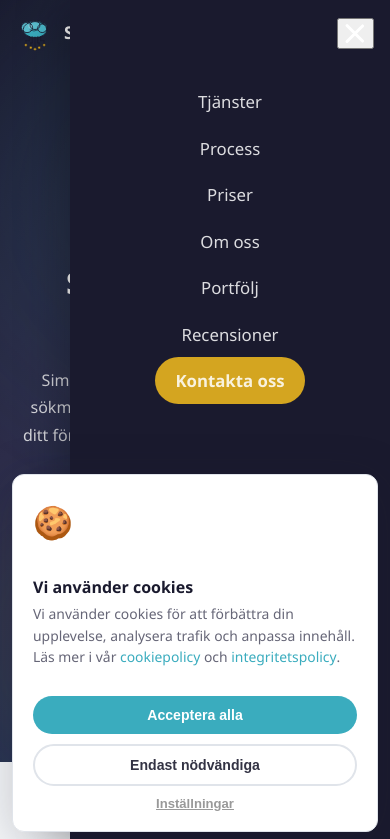
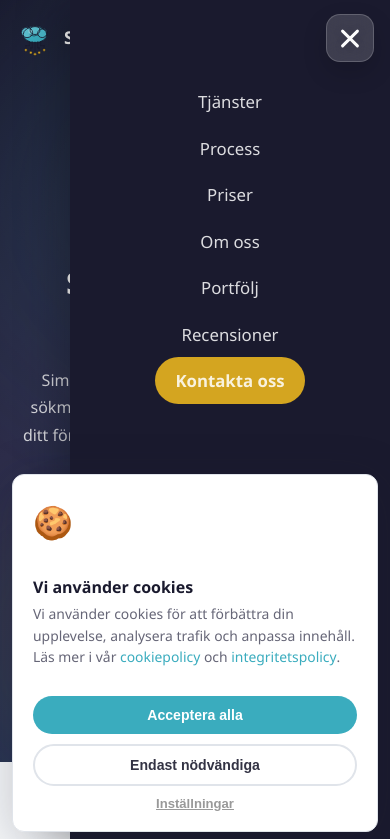
Before and after one commit to bellemartineebusiness/Simonlindd, a plain HTML site: page index.html in a window 390 px wide. Both pictures are taken after a click on the button "Öppna meny". Shown: the top 839 px of the page. Drawn offline with Linux system fonts and the light colour scheme.

```diff
--- a/script.js
+++ b/script.js
@@ -19,24 +19,11 @@
   const navToggle = document.getElementById('navToggle');
   const navLinks  = document.getElementById('navLinks');
   if (navToggle && navLinks) {
-    const toggleBars = (isOpen) => {
-      navToggle.querySelectorAll('span').forEach((s, i) => {
-        if (isOpen) {
-          if (i === 0) s.style.transform = 'rotate(45deg) translate(5px,6px)';
-          if (i === 1) s.style.opacity = '0';
-          if (i === 2) s.style.transform = 'rotate(-45deg) translate(5px,-6px)';
-        } else {
-          s.style.transform = '';
-          s.style.opacity = '';
-        }
-      });
-    };
-
     const setMenuState = (isOpen) => {
       navLinks.classList.toggle('open', isOpen);
       navToggle.setAttribute('aria-expanded', isOpen);
       document.body.classList.toggle('menu-open', isOpen);
-      toggleBars(isOpen);
+      navToggle.classList.toggle('is-active', isOpen);
     };
 
     navToggle.addEventListener('click', () => {
--- a/style.css
+++ b/style.css
@@ -192,20 +192,62 @@
 /* Hamburger */
 .nav-toggle {
   display: none;
-  flex-direction: column;
-  gap: 5px;
+  position: relative;
+  width: 52px;
+  height: 52px;
+  align-items: center;
+  justify-content: center;
   cursor: pointer;
-  padding: 4px;
+  padding: 0;
+  border: 1px solid rgba(255,255,255,0.18);
+  border-radius: 16px;
+  background: rgba(255,255,255,0.08);
+  backdrop-filter: blur(14px);
+  box-shadow: 0 10px 24px rgba(0,0,0,0.16);
+  transition: var(--transition);
 }
 .nav-toggle span {
+  position: absolute;
   display: block;
-  width: 25px;
+  width: 24px;
   height: 3px;
   background: var(--white);
-  border-radius: 2px;
+  border-radius: 999px;
+  transform-origin: center;
   transition: var(--transition);
+  box-shadow: 0 1px 10px rgba(0,0,0,0.15);
+}
+.nav-toggle span:nth-child(1) { transform: translateY(-7px); }
+.nav-toggle span:nth-child(2) { width: 18px; }
+.nav-toggle span:nth-child(3) { transform: translateY(7px); }
+.nav-toggle:hover {
+  transform: translateY(-1px);
+  background: rgba(255,255,255,0.14);
+  border-color: rgba(255,255,255,0.28);
+}
+.nav-toggle.is-active {
+  background: rgba(255,255,255,0.16);
+}
+.nav-toggle.is-active span:nth-child(1) {
+  transform: translateY(0) rotate(45deg);
+}
+.nav-toggle.is-active span:nth-child(2) {
+  opacity: 0;
+  transform: scaleX(0.4);
+}
+.nav-toggle.is-active span:nth-child(3) {
+  transform: translateY(0) rotate(-45deg);
 }
 #navbar.scrolled .nav-toggle span { background: var(--dark); }
+#navbar.scrolled .nav-toggle {
+  background: rgba(255,255,255,0.92);
+  border-color: rgba(26,26,46,0.08);
+  box-shadow: 0 10px 24px rgba(26,26,46,0.12);
+}
+#navbar.scrolled .nav-toggle:hover {
+  background: rgba(255,255,255,1);
+  border-color: rgba(58,172,190,0.2);
+}
 
 /* ============================================================
    HERO
@@ -1367,6 +1409,12 @@
     height: 38px;
   }
 
+  .nav-toggle {
+    width: 48px;
+    height: 48px;
+    border-radius: 14px;
+  }
+
   .nav-links { display: none; flex-direction: column; position: fixed; top: 0; right: 0; bottom: 0; width: min(88vw, 320px); background: var(--dark); padding: 88px 24px 32px; gap: 18px; z-index: 999; transition: var(--transition); transform: translateX(100%); box-shadow: -12px 0 40px rgba(0,0,0,0.28); overflow-y: auto; }
   .nav-links.open { display: flex; transform: translateX(0); }
   .nav-links a { color: rgba(255,255,255,0.85) !important; font-size: 1.05rem; }
```
